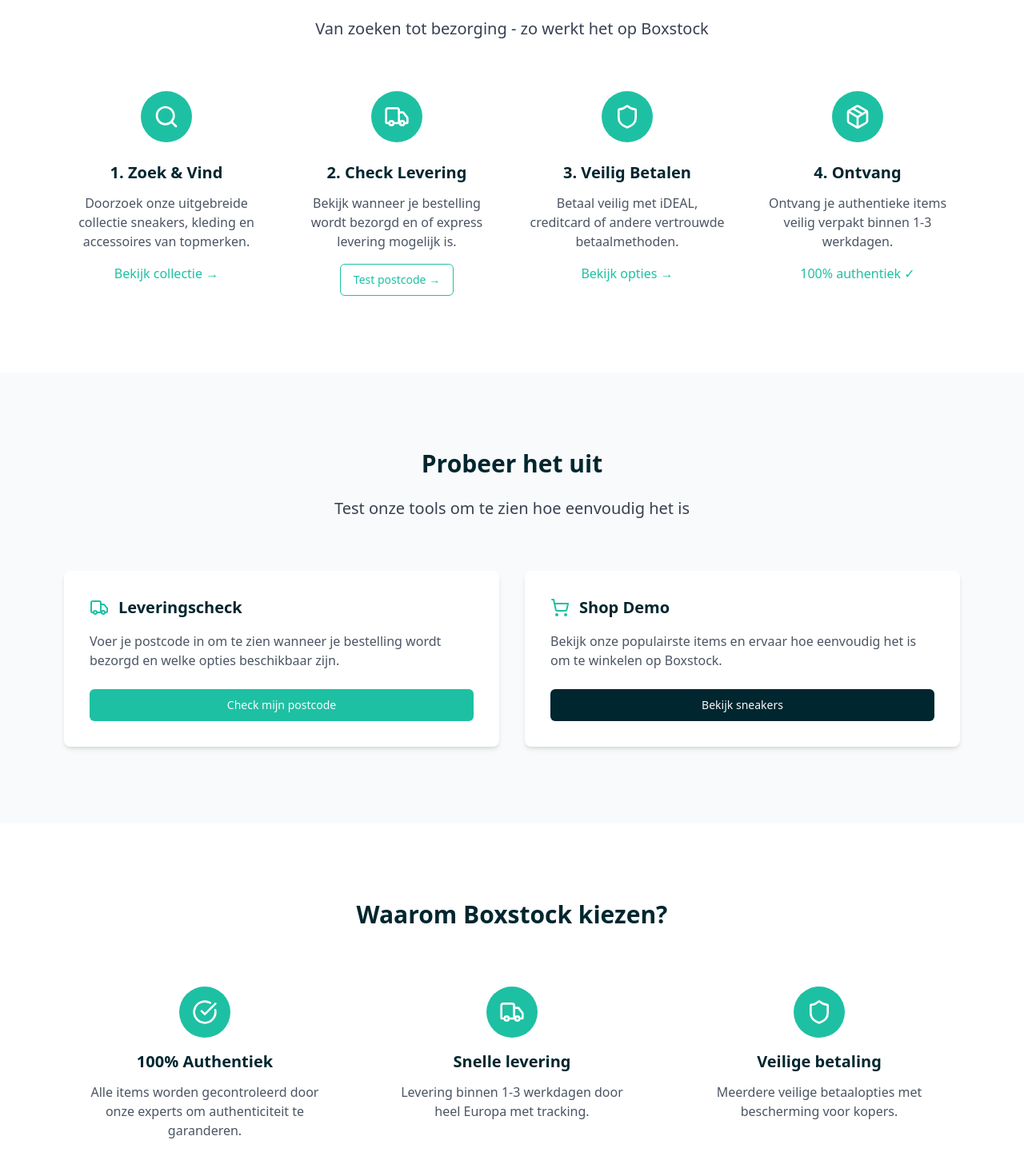
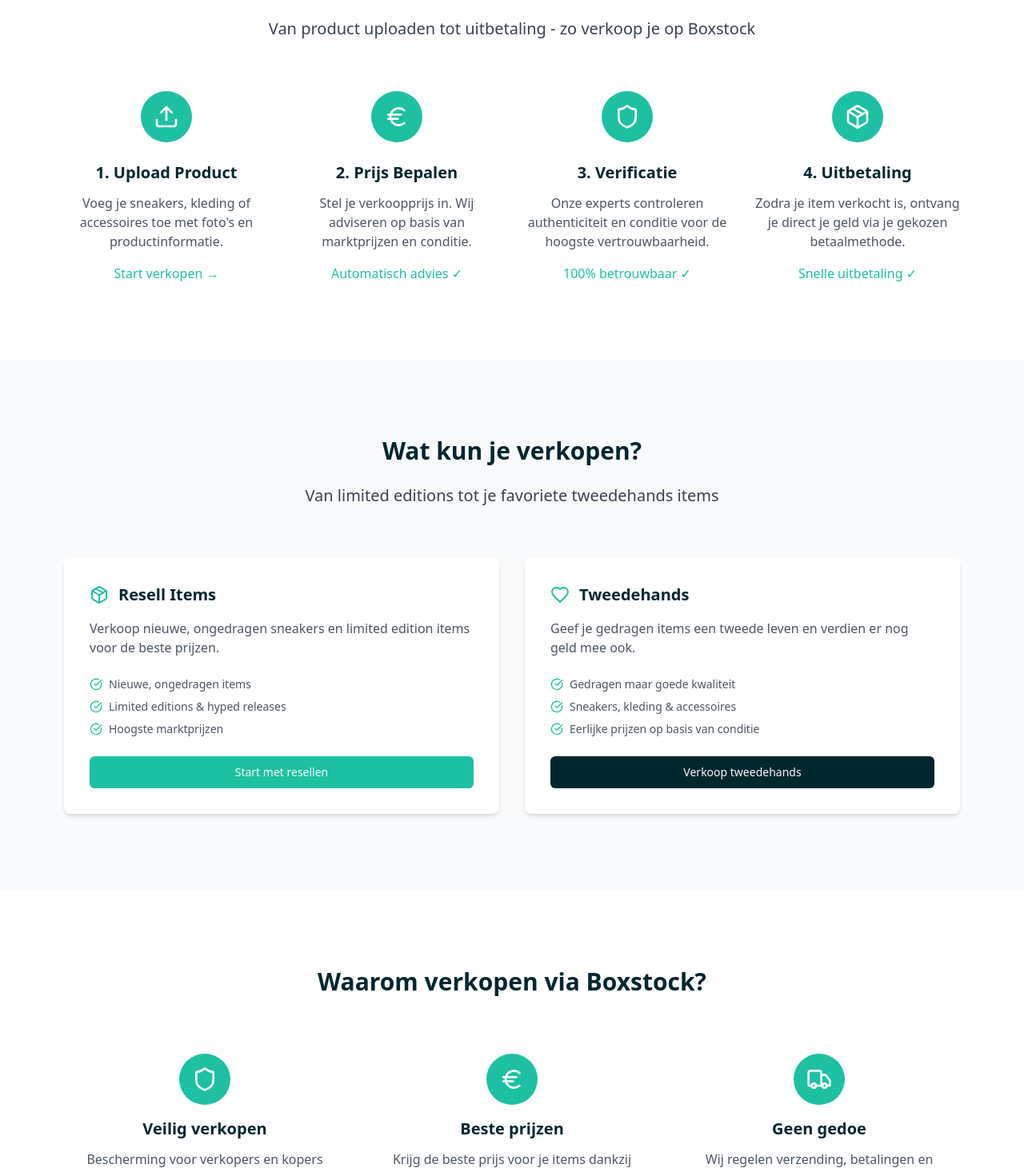
Before and after one commit to MGSoftwareJordan/pixel-perfect-replicas-40, a React (Vite) app: page /hoe-werkt-het in a window 1280 px wide. Shown: the part 684-2150 px from the top of the page at 80% size. Built offline with nearby package versions, Linux system fonts and the light colour scheme.

Commit message:
Feat: Update Hoe Werkt Het page
The AI updated the "Hoe werkt het" page to focus on the reselling and second-hand sales process.

```diff
--- a/src/pages/HoeWerktHet.tsx
+++ b/src/pages/HoeWerktHet.tsx
@@ -1,20 +1,14 @@
 
-import React, { useState } from 'react';
+import React from 'react';
 import { Link } from 'react-router-dom';
-import { ArrowRight, Package, Shield, Truck, CheckCircle, Search, Heart, ShoppingCart } from 'lucide-react';
+import { ArrowRight, Package, Shield, Truck, CheckCircle, Search, Heart, ShoppingCart, Euro, Camera, Upload } from 'lucide-react';
 import Header from '@/components/boxstock/Header';
 import Footer from '@/components/boxstock/Footer';
 import Breadcrumbs from '@/components/boxstock/Breadcrumbs';
 import Newsletter from '@/components/boxstock/Newsletter';
-import PostcodeChecker from '@/components/checkout/PostcodeChecker';
-import DeliveryEstimator from '@/components/checkout/DeliveryEstimator';
-import { Dialog, DialogContent, DialogHeader, DialogTitle, DialogTrigger } from '@/components/ui/dialog';
 import { Button } from '@/components/ui/button';
 
 const HoeWerktHet: React.FC = () => {
-  const [selectedPostcode, setSelectedPostcode] = useState('');
-  const [selectedCountry, setSelectedCountry] = useState('');
-
   return (
     <div className="min-h-screen bg-white flex flex-col">
       <Header />
@@ -40,10 +34,10 @@ const HoeWerktHet: React.FC = () => {
         <div className="container mx-auto max-w-6xl px-4 relative z-10">
           <div className="max-w-3xl">
             <h1 className="text-4xl md:text-5xl lg:text-6xl font-bold mb-6">
-              Hoe werkt Boxstock?
+              Verkopen op Boxstock
             </h1>
             <p className="text-xl md:text-2xl text-gray-100 leading-relaxed">
-              Ontdek hoe eenvoudig het is om authentieke sneakers en urban fashion te kopen en verkopen op Boxstock.
+              Ontdek hoe eenvoudig het is om je sneakers en urban fashion te verkopen op Boxstock. Van resell tot tweedehands - wij helpen je.
             </p>
           </div>
         </div>
@@ -53,151 +47,139 @@ const HoeWerktHet: React.FC = () => {
       <section className="py-16 md:py-24 bg-white">
         <div className="container mx-auto max-w-6xl px-4">
           <div className="text-center max-w-3xl mx-auto mb-16">
-            <h2 className="text-3xl font-bold mb-6 text-[#00262F]">Simpel in 4 stappen</h2>
+            <h2 className="text-3xl font-bold mb-6 text-[#00262F]">Verkopen in 4 stappen</h2>
             <p className="text-xl text-gray-700">
-              Van zoeken tot bezorging - zo werkt het op Boxstock
+              Van product uploaden tot uitbetaling - zo verkoop je op Boxstock
             </p>
           </div>
 
           <div className="grid grid-cols-1 md:grid-cols-2 lg:grid-cols-4 gap-8">
-            {/* Step 1 - Search */}
+            {/* Step 1 - Upload Product */}
             <div className="text-center">
               <div className="w-16 h-16 bg-[#1EC0A3] rounded-full flex items-center justify-center text-white text-2xl font-bold mx-auto mb-6">
-                <Search className="w-8 h-8" />
+                <Upload className="w-8 h-8" />
               </div>
-              <h3 className="text-xl font-bold mb-3 text-[#00262F]">1. Zoek & Vind</h3>
+              <h3 className="text-xl font-bold mb-3 text-[#00262F]">1. Upload Product</h3>
               <p className="text-gray-600 mb-4">
-                Doorzoek onze uitgebreide collectie sneakers, kleding en accessoires van topmerken.
+                Voeg je sneakers, kleding of accessoires toe met foto's en productinformatie.
               </p>
-              <Link to="/sneakers" className="text-[#1EC0A3] font-medium hover:underline">
-                Bekijk collectie →
+              <Link to="/account/listings" className="text-[#1EC0A3] font-medium hover:underline">
+                Start verkopen →
               </Link>
             </div>
 
-            {/* Step 2 - Check Delivery */}
+            {/* Step 2 - Set Price */}
             <div className="text-center">
               <div className="w-16 h-16 bg-[#1EC0A3] rounded-full flex items-center justify-center text-white text-2xl font-bold mx-auto mb-6">
-                <Truck className="w-8 h-8" />
+                <Euro className="w-8 h-8" />
               </div>
-              <h3 className="text-xl font-bold mb-3 text-[#00262F]">2. Check Levering</h3>
+              <h3 className="text-xl font-bold mb-3 text-[#00262F]">2. Prijs Bepalen</h3>
               <p className="text-gray-600 mb-4">
-                Bekijk wanneer je bestelling wordt bezorgd en of express levering mogelijk is.
+                Stel je verkoopprijs in. Wij adviseren op basis van marktprijzen en conditie.
               </p>
-              <Dialog>
-                <DialogTrigger asChild>
-                  <Button variant="outline" className="text-[#1EC0A3] border-[#1EC0A3] hover:bg-[#1EC0A3] hover:text-white">
-                    Test postcode →
-                  </Button>
-                </DialogTrigger>
-                <DialogContent className="max-w-md">
-                  <DialogHeader>
-                    <DialogTitle>Check je postcode</DialogTitle>
-                  </DialogHeader>
-                  <div className="space-y-4">
-                    <PostcodeChecker
-                      onPostcodeChange={setSelectedPostcode}
-                      onCountryChange={setSelectedCountry}
-                    />
-                    {selectedPostcode && selectedCountry && (
-                      <DeliveryEstimator
-                        postcode={selectedPostcode}
-                        country={selectedCountry}
-                      />
-                    )}
-                  </div>
-                </DialogContent>
-              </Dialog>
+              <span className="text-[#1EC0A3] font-medium">
+                Automatisch advies ✓
+              </span>
             </div>
 
-            {/* Step 3 - Secure Payment */}
+            {/* Step 3 - Verification */}
             <div className="text-center">
               <div className="w-16 h-16 bg-[#1EC0A3] rounded-full flex items-center justify-center text-white text-2xl font-bold mx-auto mb-6">
                 <Shield className="w-8 h-8" />
               </div>
-              <h3 className="text-xl font-bold mb-3 text-[#00262F]">3. Veilig Betalen</h3>
+              <h3 className="text-xl font-bold mb-3 text-[#00262F]">3. Verificatie</h3>
               <p className="text-gray-600 mb-4">
-                Betaal veilig met iDEAL, creditcard of andere vertrouwde betaalmethoden.
+                Onze experts controleren authenticiteit en conditie voor de hoogste vertrouwbaarheid.
               </p>
-              <Link to="/checkout" className="text-[#1EC0A3] font-medium hover:underline">
-                Bekijk opties →
-              </Link>
+              <span className="text-[#1EC0A3] font-medium">
+                100% betrouwbaar ✓
+              </span>
             </div>
 
-            {/* Step 4 - Receive */}
+            {/* Step 4 - Get Paid */}
             <div className="text-center">
               <div className="w-16 h-16 bg-[#1EC0A3] rounded-full flex items-center justify-center text-white text-2xl font-bold mx-auto mb-6">
                 <Package className="w-8 h-8" />
               </div>
-              <h3 className="text-xl font-bold mb-3 text-[#00262F]">4. Ontvang</h3>
+              <h3 className="text-xl font-bold mb-3 text-[#00262F]">4. Uitbetaling</h3>
               <p className="text-gray-600 mb-4">
-                Ontvang je authentieke items veilig verpakt binnen 1-3 werkdagen.
+                Zodra je item verkocht is, ontvang je direct je geld via je gekozen betaalmethode.
               </p>
               <span className="text-[#1EC0A3] font-medium">
-                100% authentiek ✓
+                Snelle uitbetaling ✓
               </span>
             </div>
           </div>
         </div>
       </section>
 
-      {/* Interactive Demo Section */}
+      {/* Selling Options */}
       <section className="py-16 md:py-24 bg-gray-50">
         <div className="container mx-auto max-w-6xl px-4">
           <div className="text-center max-w-3xl mx-auto mb-16">
-            <h2 className="text-3xl font-bold mb-6 text-[#00262F]">Probeer het uit</h2>
+            <h2 className="text-3xl font-bold mb-6 text-[#00262F]">Wat kun je verkopen?</h2>
             <p className="text-xl text-gray-700">
-              Test onze tools om te zien hoe eenvoudig het is
+              Van limited editions tot je favoriete tweedehands items
             </p>
           </div>
 
           <div className="grid grid-cols-1 md:grid-cols-2 gap-8">
-            {/* Delivery Checker Card */}
+            {/* Resell Card */}
             <div className="bg-white p-8 rounded-lg shadow-md">
               <div className="flex items-center mb-4">
-                <Truck className="w-6 h-6 text-[#1EC0A3] mr-3" />
-                <h3 className="text-xl font-bold text-[#00262F]">Leveringscheck</h3>
+                <Package className="w-6 h-6 text-[#1EC0A3] mr-3" />
+                <h3 className="text-xl font-bold text-[#00262F]">Resell Items</h3>
               </div>
               <p className="text-gray-600 mb-6">
-                Voer je postcode in om te zien wanneer je bestelling wordt bezorgd en welke opties beschikbaar zijn.
+                Verkoop nieuwe, ongedragen sneakers en limited edition items voor de beste prijzen.
               </p>
-              <Dialog>
-                <DialogTrigger asChild>
-                  <Button className="w-full bg-[#1EC0A3] hover:bg-[#1EC0A3]/90">
-                    Check mijn postcode
-                  </Button>
-                </DialogTrigger>
-                <DialogContent className="max-w-md">
-                  <DialogHeader>
-                    <DialogTitle>Leveringsinformatie</DialogTitle>
-                  </DialogHeader>
-                  <div className="space-y-4">
-                    <PostcodeChecker
-                      onPostcodeChange={setSelectedPostcode}
-                      onCountryChange={setSelectedCountry}
-                    />
-                    {selectedPostcode && selectedCountry && (
-                      <DeliveryEstimator
-                        postcode={selectedPostcode}
-                        country={selectedCountry}
-                      />
-                    )}
-                  </div>
-                </DialogContent>
-              </Dialog>
+              <ul className="space-y-2 mb-6">
+                <li className="flex items-center text-sm text-gray-600">
+                  <CheckCircle className="w-4 h-4 text-[#1EC0A3] mr-2" />
+                  Nieuwe, ongedragen items
+                </li>
+                <li className="flex items-center text-sm text-gray-600">
+                  <CheckCircle className="w-4 h-4 text-[#1EC0A3] mr-2" />
+                  Limited editions & hyped releases
+                </li>
+                <li className="flex items-center text-sm text-gray-600">
+                  <CheckCircle className="w-4 h-4 text-[#1EC0A3] mr-2" />
+                  Hoogste marktprijzen
+                </li>
+              </ul>
+              <Link to="/account/listings">
+                <Button className="w-full bg-[#1EC0A3] hover:bg-[#1EC0A3]/90">
+                  Start met resellen
+                </Button>
+              </Link>
             </div>
 
-            {/* Shopping Demo Card */}
+            {/* Second Hand Card */}
             <div className="bg-white p-8 rounded-lg shadow-md">
               <div className="flex items-center mb-4">
-                <ShoppingCart className="w-6 h-6 text-[#1EC0A3] mr-3" />
-                <h3 className="text-xl font-bold text-[#00262F]">Shop Demo</h3>
+                <Heart className="w-6 h-6 text-[#1EC0A3] mr-3" />
+                <h3 className="text-xl font-bold text-[#00262F]">Tweedehands</h3>
               </div>
               <p className="text-gray-600 mb-6">
-                Bekijk onze populairste items en ervaar hoe eenvoudig het is om te winkelen op Boxstock.
+                Geef je gedragen items een tweede leven en verdien er nog geld mee ook.
               </p>
-              <Link to="/sneakers">
+              <ul className="space-y-2 mb-6">
+                <li className="flex items-center text-sm text-gray-600">
+                  <CheckCircle className="w-4 h-4 text-[#1EC0A3] mr-2" />
+                  Gedragen maar goede kwaliteit
+                </li>
+                <li className="flex items-center text-sm text-gray-600">
+                  <CheckCircle className="w-4 h-4 text-[#1EC0A3] mr-2" />
+                  Sneakers, kleding & accessoires
+                </li>
+                <li className="flex items-center text-sm text-gray-600">
+                  <CheckCircle className="w-4 h-4 text-[#1EC0A3] mr-2" />
+                  Eerlijke prijzen op basis van conditie
+                </li>
+              </ul>
+              <Link to="/account/listings">
                 <Button className="w-full bg-[#00262F] hover:bg-[#00262F]/90">
-                  Bekijk sneakers
+                  Verkoop tweedehands
                 </Button>
               </Link>
             </div>
@@ -208,16 +190,26 @@ const HoeWerktHet: React.FC = () => {
       {/* Features */}
       <section className="py-16 md:py-24 bg-white">
         <div className="container mx-auto max-w-6xl px-4">
-          <h2 className="text-3xl font-bold mb-12 text-[#00262F] text-center">Waarom Boxstock kiezen?</h2>
+          <h2 className="text-3xl font-bold mb-12 text-[#00262F] text-center">Waarom verkopen via Boxstock?</h2>
 
           <div className="grid grid-cols-1 md:grid-cols-3 gap-8">
             <div className="text-center p-6">
               <div className="w-16 h-16 bg-[#1EC0A3] rounded-full flex items-center justify-center mx-auto mb-4">
-                <CheckCircle className="w-8 h-8 text-white" />
+                <Shield className="w-8 h-8 text-white" />
               </div>
-              <h3 className="text-xl font-bold mb-3 text-[#00262F]">100% Authentiek</h3>
+              <h3 className="text-xl font-bold mb-3 text-[#00262F]">Veilig verkopen</h3>
               <p className="text-gray-600">
-                Alle items worden gecontroleerd door onze experts om authenticiteit te garanderen.
+                Bescherming voor verkopers en kopers met onze verificatie en betalingsgarantie.
+              </p>
+            </div>
+
+            <div className="text-center p-6">
+              <div className="w-16 h-16 bg-[#1EC0A3] rounded-full flex items-center justify-center mx-auto mb-4">
+                <Euro className="w-8 h-8 text-white" />
+              </div>
+              <h3 className="text-xl font-bold mb-3 text-[#00262F]">Beste prijzen</h3>
+              <p className="text-gray-600">
+                Krijg de beste prijs voor je items dankzij onze marktanalyse en grote community.
               </p>
             </div>
 
@@ -225,19 +217,9 @@ const HoeWerktHet: React.FC = () => {
               <div className="w-16 h-16 bg-[#1EC0A3] rounded-full flex items-center justify-center mx-auto mb-4">
                 <Truck className="w-8 h-8 text-white" />
               </div>
-              <h3 className="text-xl font-bold mb-3 text-[#00262F]">Snelle levering</h3>
+              <h3 className="text-xl font-bold mb-3 text-[#00262F]">Geen gedoe</h3>
               <p className="text-gray-600">
-                Levering binnen 1-3 werkdagen door heel Europa met tracking.
-              </p>
-            </div>
-
-            <div className="text-center p-6">
-              <div className="w-16 h-16 bg-[#1EC0A3] rounded-full flex items-center justify-center mx-auto mb-4">
-                <Shield className="w-8 h-8 text-white" />
-              </div>
-              <h3 className="text-xl font-bold mb-3 text-[#00262F]">Veilige betaling</h3>
-              <p className="text-gray-600">
-                Meerdere veilige betaalopties met bescherming voor kopers.
+                Wij regelen verzending, betalingen en customer service. Jij hoeft alleen te verkopen.
               </p>
             </div>
           </div>
@@ -248,14 +230,14 @@ const HoeWerktHet: React.FC = () => {
       <section className="py-16 bg-[#00262F] text-white">
         <div className="container mx-auto max-w-6xl px-4">
           <div className="text-center">
-            <h2 className="text-3xl font-bold mb-4">Klaar om te beginnen?</h2>
+            <h2 className="text-3xl font-bold mb-4">Klaar om te verkopen?</h2>
             <p className="text-xl text-gray-100 mb-8 max-w-2xl mx-auto">
-              Ontdek de nieuwste sneakers en urban fashion items op Boxstock
+              Start vandaag nog met verkopen op Boxstock en ontdek hoe eenvoudig het is
             </p>
             <div className="flex flex-col sm:flex-row gap-4 justify-center">
-              <Link to="/sneakers">
+              <Link to="/account/listings">
                 <Button size="lg" className="bg-[#1EC0A3] hover:bg-[#1EC0A3]/90 text-white">
-                  Shop nu
+                  Start met verkopen
                   <ArrowRight className="ml-2 h-4 w-4" />
                 </Button>
               </Link>
```
